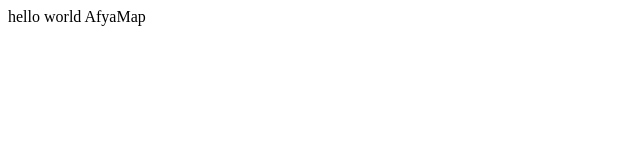
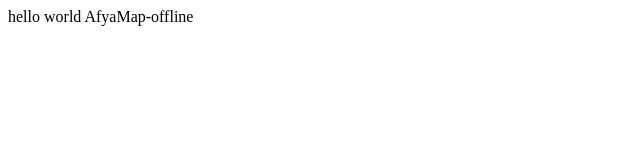
Before and after one commit to Aristechius/asset, a plain HTML site: page index.html in a window 1280 px wide. Shown: the full height of the page, 0-640 px from the left. Drawn offline with Linux system fonts and the light colour scheme.

Commit message:
offline conflict trial

```diff
--- a/index.html
+++ b/index.html
@@ -2,7 +2,7 @@
 <title>Test file</title>
 <body>
 	hello world
-	AfyaMap
+	AfyaMap-offline
 
 </body>
 
```
